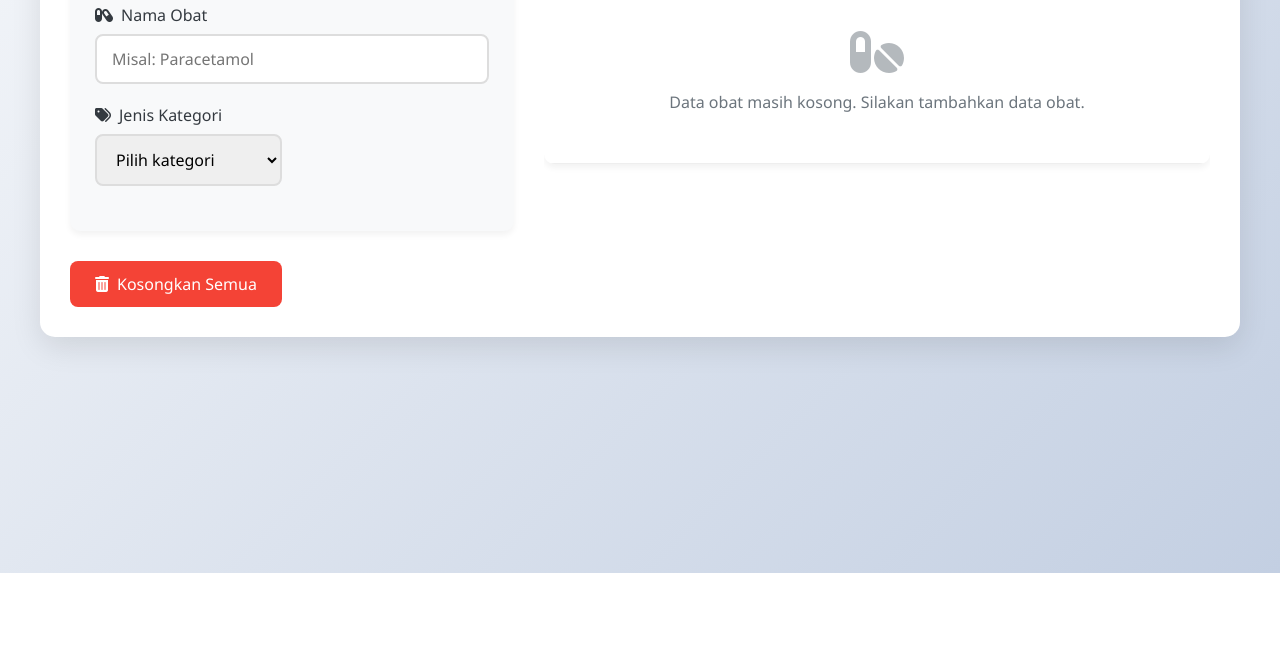
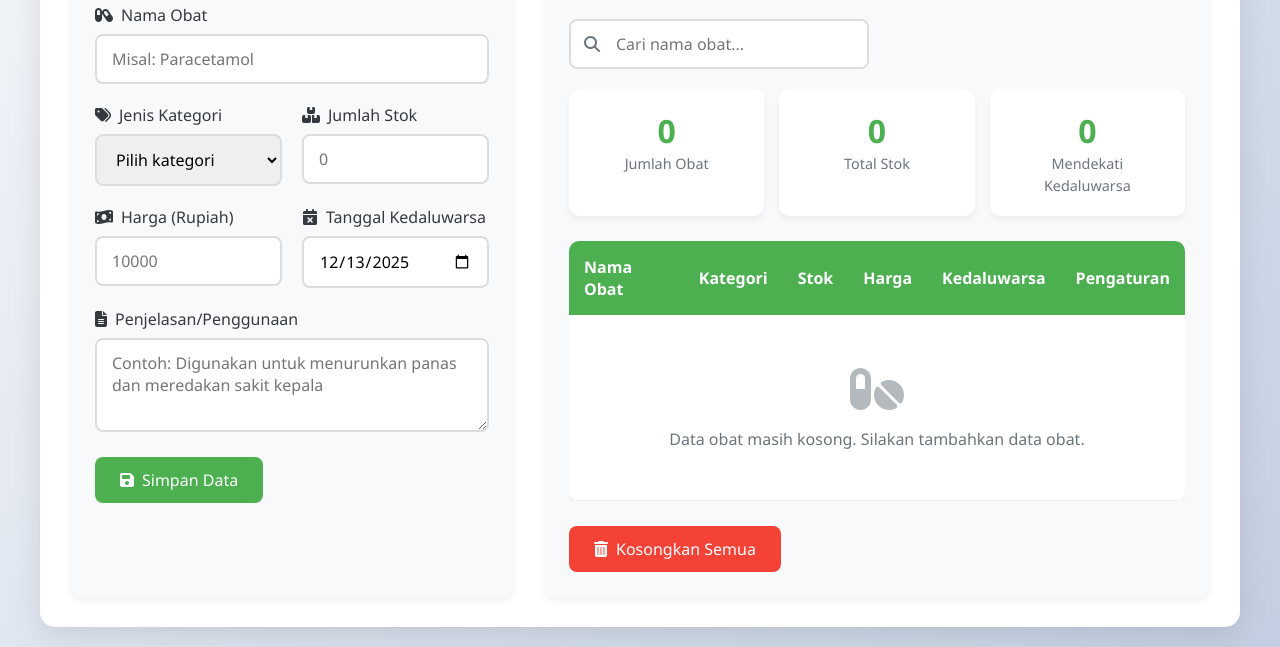
Before and after one commit to eskrimenak/Muhammad-Farras-Zuhair-3IA12-50423902, a plain HTML site: page index.html in a window 1280 px wide. Shown: the part 227-874 px from the top of the page. Before the commit the page ends 800 px from the top, so only its background shows below. Drawn offline with Linux system fonts and the light colour scheme.

Commit message:
Enhance medicine form with additional fields
Added fields for stock, price, and expiration date in the medicine form.

```diff
--- a/index.html
+++ b/index.html
@@ -4,7 +4,9 @@
     <meta charset="UTF-8">
     <meta name="viewport" content="width=device-width, initial-scale=1.0">
     <title>Sistem Penyimpanan Data Obat</title>
+
     <link rel="stylesheet" href="style.css">
+
     <link rel="stylesheet" href="https://cdnjs.cloudflare.com/ajax/libs/font-awesome/6.4.0/css/all.min.css">
 </head>
 <body>
@@ -14,6 +16,7 @@
         </header>
 
         <div class="main-content">
+
             <section class="form-section">
                 <h2><i class="fas fa-plus-circle"></i> Masukkan/Ubah Data Obat</h2>
                 <form id="medicineForm">
@@ -31,11 +34,69 @@
                                 <option value="Antibiotik">Antibiotik</option>
                                 <option value="Vitamin">Vitamin & Suplemen</option>
                                 <option value="Antihistamin">Antihistamin (untuk alergi)</option>
+                                <option value="Antasida">Antasida (penyakit lambung)</option>
+                                <option value="Lainnya">Lain-lain</option>
                             </select>
                         </div>
+
+                        <div class="form-group">
+                            <label for="stok"><i class="fas fa-boxes"></i> Jumlah Stok</label>
+                            <input type="number" id="stok" min="0" placeholder="0" required>
+                        </div>
+                    </div>
+
+                    <div class="form-row">
+                        <div class="form-group">
+                            <label for="harga"><i class="fas fa-money-bill-wave"></i> Harga (Rupiah)</label>
+                            <input type="number" id="harga" min="0" placeholder="10000" required>
+                        </div>
+
+                        <div class="form-group">
+                            <label for="kadaluarsa"><i class="fas fa-calendar-times"></i> Tanggal Kedaluwarsa</label>
+                            <input type="date" id="kadaluarsa" required>
+                        </div>
+                    </div>
+
+                    <div class="form-group">
+                        <label for="deskripsi"><i class="fas fa-file-alt"></i> Penjelasan/Penggunaan</label>
+                        <textarea id="deskripsi" rows="3" placeholder="Contoh: Digunakan untuk menurunkan panas dan meredakan sakit kepala"></textarea>
+                    </div>
+
+                    <div class="form-buttons">
+                        <button type="submit" class="btn btn-save" id="submitBtn">
+                            <i class="fas fa-save"></i> Simpan Data
+                        </button>
+                        <button type="button" class="btn btn-cancel" id="cancelBtn" style="display: none;">
+                            <i class="fas fa-times"></i> Batalkan
+                        </button>
                     </div>
                 </form>
             </section>
+
+
+            <section class="list-section">
+                <div class="section-header">
+                    <h2><i class="fas fa-list"></i> Daftar Obat Tersimpan</h2>
+                    <div class="search-box">
+                        <i class="fas fa-search"></i>
+                        <input type="text" id="searchInput" placeholder="Cari nama obat...">
+                    </div>
+                </div>
+
+                <div class="stats">
+                    <div class="stat-card">
+                        <span class="stat-number" id="totalObat">0</span>
+                        <span class="stat-label">Jumlah Obat</span>
+                    </div>
+                    <div class="stat-card">
+                        <span class="stat-number" id="totalStok">0</span>
+                        <span class="stat-label">Total Stok</span>
+                    </div>
+                    <div class="stat-card">
+                        <span class="stat-number" id="obatHampirExp">0</span>
+                        <span class="stat-label">Mendekati Kedaluwarsa</span>
+                    </div>
+                </div>
 
                 <div class="table-container">
                     <table id="medicineTable">
@@ -50,6 +111,7 @@
                             </tr>
                         </thead>
                         <tbody id="medicineList">
+
                             <tr id="emptyRow">
                                 <td colspan="6" class="empty-message">
                                     <i class="fas fa-pills"></i>
@@ -65,8 +127,10 @@
                         <i class="fas fa-trash-alt"></i> Kosongkan Semua
                     </button>
                 </div>
+            </section>
         </div>
     </div>
+
 
     <div id="confirmModal" class="modal">
         <div class="modal-content">
```
Lines whose indentation alone changed are shown as unchanged.
